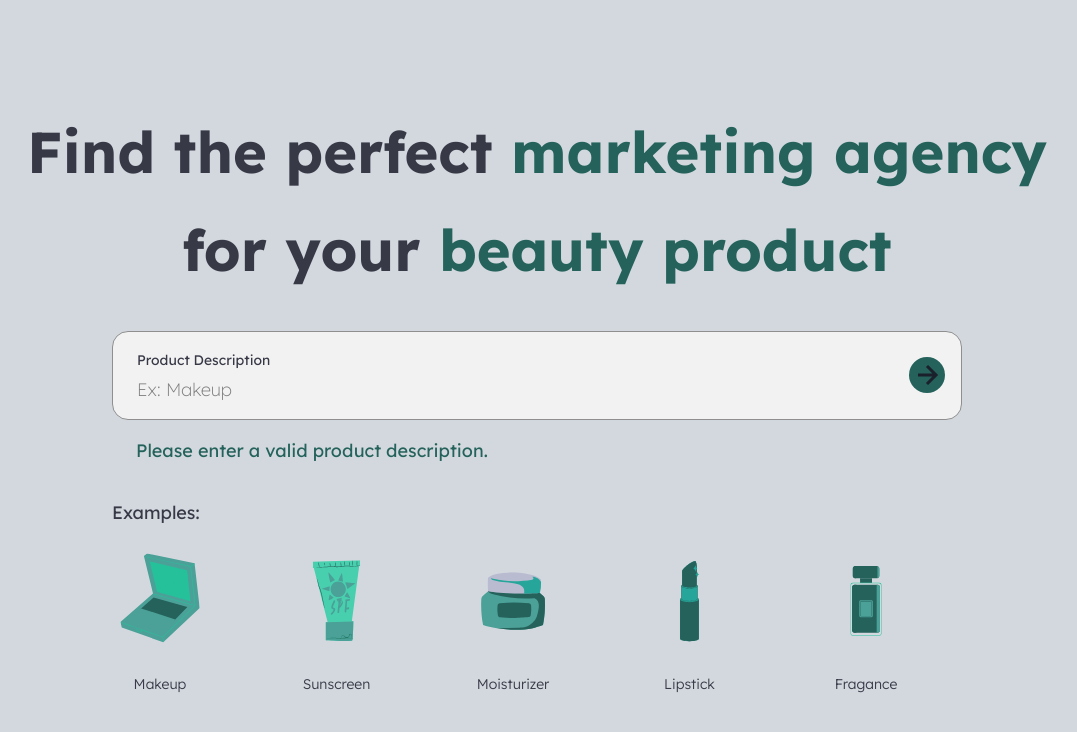
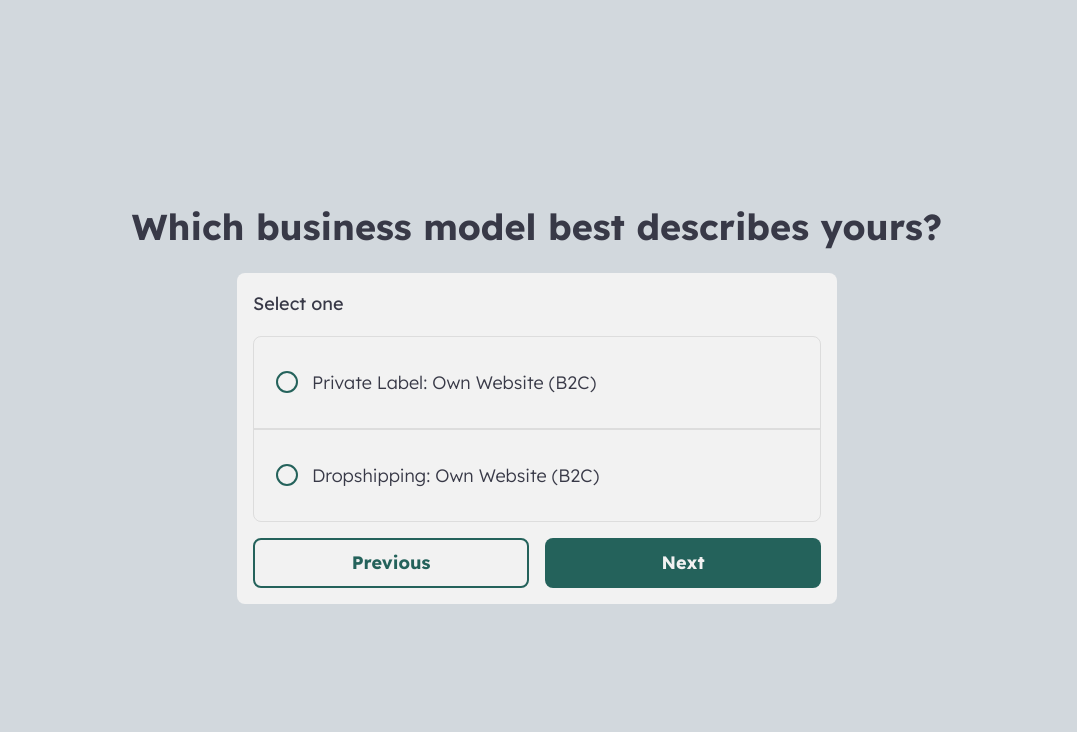
Before and after one commit to souther1407/client-marketingplan-generator, a React (Vite) app: page / in a window 1280 px wide. Both pictures are taken after a click on the element 1029 px from the left and 375 px from the top of the page. Shown: the top 732 px of the page, without its empty margins (103-1180 px from the left). Built offline with nearby package versions, Linux system fonts and the light colour scheme.

Commit message:
hecho segunda screen de la pag

```diff
--- a/src/components/atoms/RadioButton/RadioButton.jsx
+++ b/src/components/atoms/RadioButton/RadioButton.jsx
@@ -1,17 +1,30 @@
-import React, { useState } from "react";
+import React, { useEffect, useRef, useState } from "react";
 import styles from "./radioButton.module.css";
 
-const RadioButton = ({ id, name, onChange, label = "", ...otherProps }) => {
+const RadioButton = ({
+  id,
+  name,
+  onChange,
+  onInitRef,
+  label = "",
+  ...otherProps
+}) => {
+  const ref = useRef(null);
   const handleCheck = (e) => {
     onChange(id, e.target.value);
   };
+  useEffect(() => {
+    if (ref.current !== null) onInitRef(ref);
+  }, [ref.current]);
   return (
     <div className={styles.radioContainer}>
       <div className={styles.radio}>
         <input
           type="radio"
+          ref={ref}
           name={name}
           id={id}
+          value={id}
           onChange={handleCheck}
           className={styles.radioInput}
           {...otherProps}
--- a/src/components/atoms/RadioButton/radioButton.module.css
+++ b/src/components/atoms/RadioButton/radioButton.module.css
@@ -10,7 +10,7 @@
 .radio {
   position: relative;
   display: flex;
-  outline: 1px solid var(--white);
+  outline: 2px solid var(--primary);
   width: var(--radio-w);
   height: var(--radio-h);
   display: flex;
@@ -34,13 +34,15 @@
 }
 
 .checked {
-  background-color: var(--white);
-  width: calc(var(--radio-w) - 8px);
-  height: calc(var(--radio-h) - 8px);
+  background-color: var(--primary);
+  width: calc(var(--radio-w) - 6px);
+  height: calc(var(--radio-h) - 6px);
   border-radius: 50%;
   display: none;
 }
 
 .label {
-  font-size: 0.77rem;
+  color: var(--black);
+  font-weight: 300;
+  font-size: 1rem;
 }
--- a/src/components/molecules/IconTextButton/iconTextButton.module.css
+++ b/src/components/molecules/IconTextButton/iconTextButton.module.css
@@ -19,7 +19,7 @@
 /* Primary */
 .primary.iconTextButton.full {
   background-color: var(--primary);
-  color: var(--black);
+  color: var(--white);
 }
 .primary.iconTextButton:disabled {
   background-color: #2d4356;
@@ -32,12 +32,10 @@
 }
 .primary.iconTextButton.full:hover,
 .primary.iconTextButton.bordered:hover {
-  background-color: var(--primary-dark);
-  color: var(--black);
 }
 
 .primary.iconTextButton.bordered {
-  border: 1px solid var(--primary);
+  border: 2px solid var(--primary);
   color: var(--primary);
 }
 
--- a/src/pages/MarketingAgencyFinder/MarketingAgencyFinder.jsx
+++ b/src/pages/MarketingAgencyFinder/MarketingAgencyFinder.jsx
@@ -1,12 +1,43 @@
-import React from "react";
+import React, { useEffect, useState } from "react";
 import styles from "./marketingAgencyFinder.module.css";
 import SelectProduct from "./components/SelectProduct/SelectProduct";
+import BussinesModel from "./components/BussinesModel/BussinesModel";
+
+const SCREENS = {
+  selectProduct: {
+    next: "bussinesModel",
+    previous: "",
+  },
+  bussinesModel: {
+    next: "",
+    previous: "selectProduct",
+  },
+};
+
 const MarketingAgencyFinder = () => {
+  const [currentScreen, setCurrentScreen] = useState("selectProduct");
+
+  const nextScreen = () => {
+    setCurrentScreen(SCREENS[currentScreen].next);
+  };
+  const previousScreen = () => {
+    setCurrentScreen(SCREENS[currentScreen].previous);
+  };
   return (
     <div className={styles.marketingAgencyFinder}>
-      <div className={styles.screen}>
-        <SelectProduct />
-      </div>
+      {currentScreen === "selectProduct" && (
+        <div className={styles.screen}>
+          <SelectProduct onNextScreen={nextScreen} />
+        </div>
+      )}
+      {currentScreen === "bussinesModel" && (
+        <div className={styles.screen}>
+          <BussinesModel
+            onNextScreen={nextScreen}
+            onPreviousScreen={previousScreen}
+          />
+        </div>
+      )}
     </div>
   );
 };
--- /dev/null
+++ b/src/pages/MarketingAgencyFinder/components/BussinesModel/BussinesModel.jsx
@@ -0,0 +1,83 @@
+import React, { useState } from "react";
+import styles from "./bussinesModel.module.css";
+import Text from "../../../../components/atoms/Text/Text";
+import IconTextButton from "../../../../components/molecules/IconTextButton/IconTextButton";
+import RadioButton from "../../../../components/atoms/RadioButton/RadioButton";
+const BussinesModel = ({ onNextScreen, onPreviousScreen }) => {
+  const [radioBtns, setRadioBtns] = useState({
+    privateRadioButton: null,
+    dropshippingRadioButton: null,
+  });
+  const [bussinesType, setBussinesType] = useState("");
+
+  const handleChange = (id, value) => {
+    setBussinesType(value);
+  };
+  return (
+    <div className={styles.bussinesModel}>
+      <main className={styles.main}>
+        <Text fontWeight="bold" size={"2rem"}>
+          Which business model best describes yours?
+        </Text>
+        <div className={styles.form}>
+          <Text>Select one</Text>
+          <div className={styles.radioButtons}>
+            <div
+              className={styles.topBorder}
+              onClick={() => {
+                radioBtns.privateRadioButton.click();
+              }}
+            >
+              <RadioButton
+                name={"bussinesModel"}
+                label="Private Label: Own Website (B2C)"
+                id={"private"}
+                onInitRef={(ref) => {
+                  setRadioBtns((prev) => ({
+                    ...prev,
+                    privateRadioButton: ref.current,
+                  }));
+                }}
+                onChange={handleChange}
+              />
+            </div>
+            <div
+              className={styles.bottomBorder}
+              onClick={() => {
+                radioBtns.dropshippingRadioButton.click();
+              }}
+            >
+              <RadioButton
+                name={"bussinesModel"}
+                id={"dropshipping"}
+                onInitRef={(ref) => {
+                  setRadioBtns((prev) => ({
+                    ...prev,
+                    dropshippingRadioButton: ref.current,
+                  }));
+                }}
+                onChange={handleChange}
+                label="Dropshipping: Own Website (B2C)"
+              />
+            </div>
+          </div>
+          <div className={styles.button}>
+            <IconTextButton
+              variant="bordered"
+              size="300px"
+              textProps={{ fontWeight: "bold" }}
+              onClick={onPreviousScreen}
+            >
+              Previous
+            </IconTextButton>
+            <IconTextButton size="300px" textProps={{ fontWeight: "bold" }}>
+              Next
+            </IconTextButton>
+          </div>
+        </div>
+      </main>
+    </div>
+  );
+};
+
+export default BussinesModel;
--- /dev/null
+++ b/src/pages/MarketingAgencyFinder/components/BussinesModel/bussinesModel.module.css
@@ -0,0 +1,40 @@
+.bussinesModel {
+  display: flex;
+  justify-content: center;
+  align-items: center;
+  width: 100%;
+  height: 100%;
+}
+.main {
+  display: flex;
+  flex-direction: column;
+  gap: 16px;
+  align-items: center;
+}
+.form {
+  display: flex;
+  flex-direction: column;
+  gap: 16px;
+  background-color: var(--white);
+  border-radius: 8px;
+  padding: 16px;
+  width: 600px;
+}
+
+.topBorder,
+.bottomBorder {
+  border: 1px solid var(--light-gray);
+  padding: 32px 24px;
+  cursor: pointer;
+}
+.topBorder {
+  border-radius: 8px 8px 0 0;
+}
+
+.bottomBorder {
+  border-radius: 0 0 8px 8px;
+}
+.button {
+  display: flex;
+  gap: 16px;
+}
--- a/src/pages/MarketingAgencyFinder/components/SelectProduct/SelectProduct.jsx
+++ b/src/pages/MarketingAgencyFinder/components/SelectProduct/SelectProduct.jsx
@@ -5,7 +5,7 @@ import Mark from "../../../../components/atoms/Mark/Mark";
 import Icon from "../../../../components/atoms/Icon/Icon";
 import Input from "../../../../components/atoms/Input/Input";
 import IconButton from "../../../../components/molecules/IconButton/IconButton";
-const SelectProduct = () => {
+const SelectProduct = ({ onNextScreen }) => {
   return (
     <div className={styles.selectProduct}>
       <main className={styles.main}>
@@ -27,7 +27,11 @@ const SelectProduct = () => {
               label="Product Description"
               placeholder="Ex: Makeup"
             />
-            <IconButton size="2rem" icon="singleArrowRight" />
+            <IconButton
+              size="2rem"
+              icon="singleArrowRight"
+              onClick={onNextScreen}
+            />
           </div>
 
           <Text color="primary">Please enter a valid product description.</Text>
```
